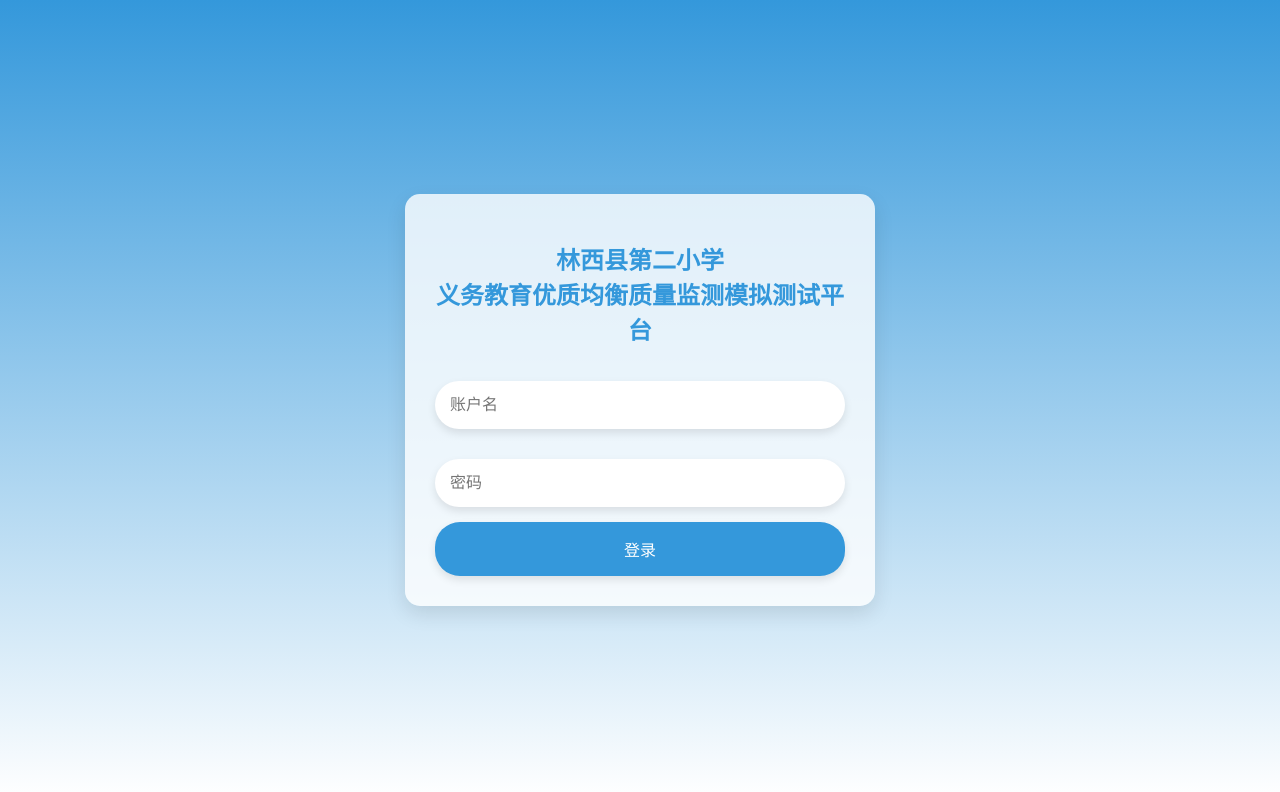
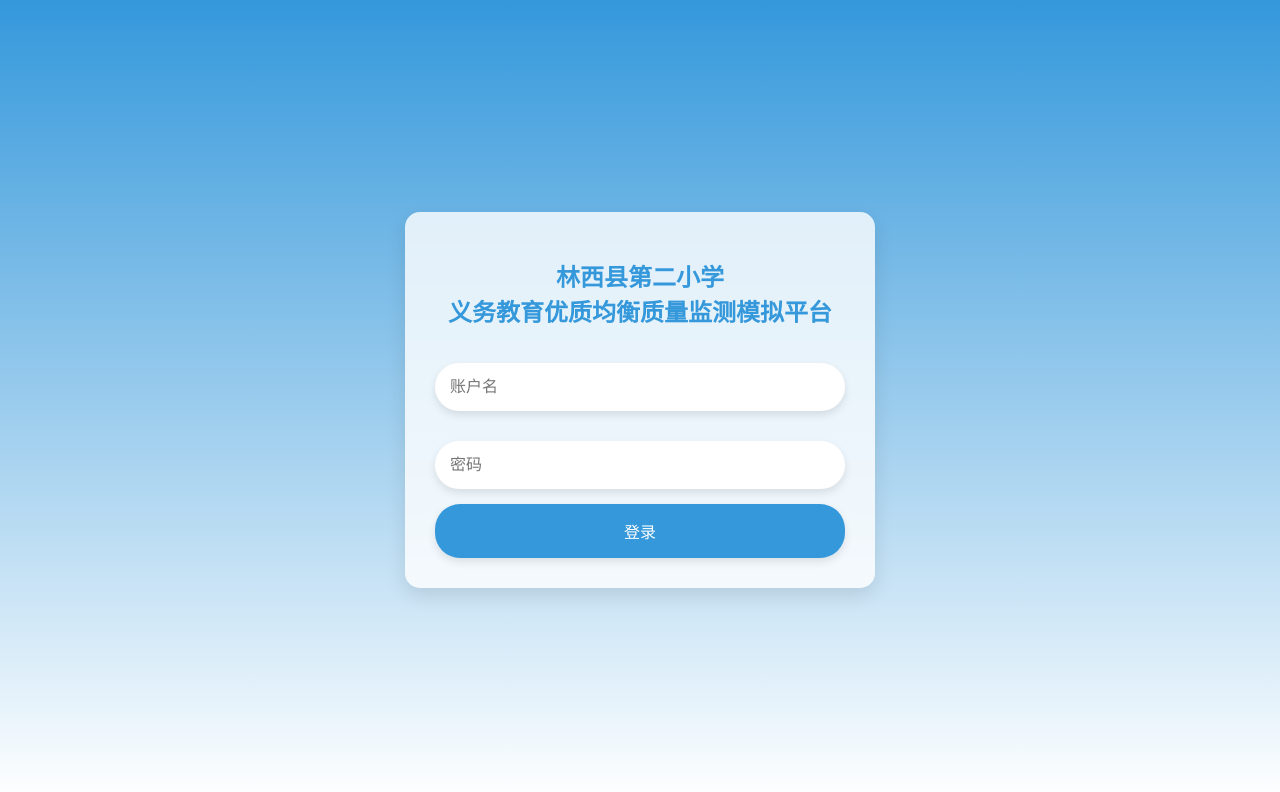
Before and after one commit to wainicyc/test, a plain HTML site: page index.html in a window 1280 px wide. Drawn offline with Linux system fonts and the light colour scheme.

Commit message:
二次修改

```diff
--- a/index.html
+++ b/index.html
@@ -4,7 +4,7 @@
 <head>
     <meta charset="UTF-8">
     <meta name="viewport" content="width=device-width, initial-scale=1.0">
-    <title>林西县第二小学义务教育优质均衡质量监测模拟测试平台</title>
+    <title>林西县第二小学义务教育优质均衡质量监测模拟平台</title>
     <style>
         body {
             font-family: 'Segoe UI', Tahoma, Geneva, Verdana, sans-serif;
@@ -152,7 +152,7 @@
 
 <body>
     <div class="login-container">
-        <h1>林西县第二小学<br>义务教育优质均衡质量监测模拟测试平台</h1>
+        <h1>林西县第二小学<br>义务教育优质均衡质量监测模拟平台</h1>
         <input type="text" id="username" placeholder="账户名">
         <input type="password" id="password" placeholder="密码">
         <button onclick="checkLogin()">登录</button>
```
